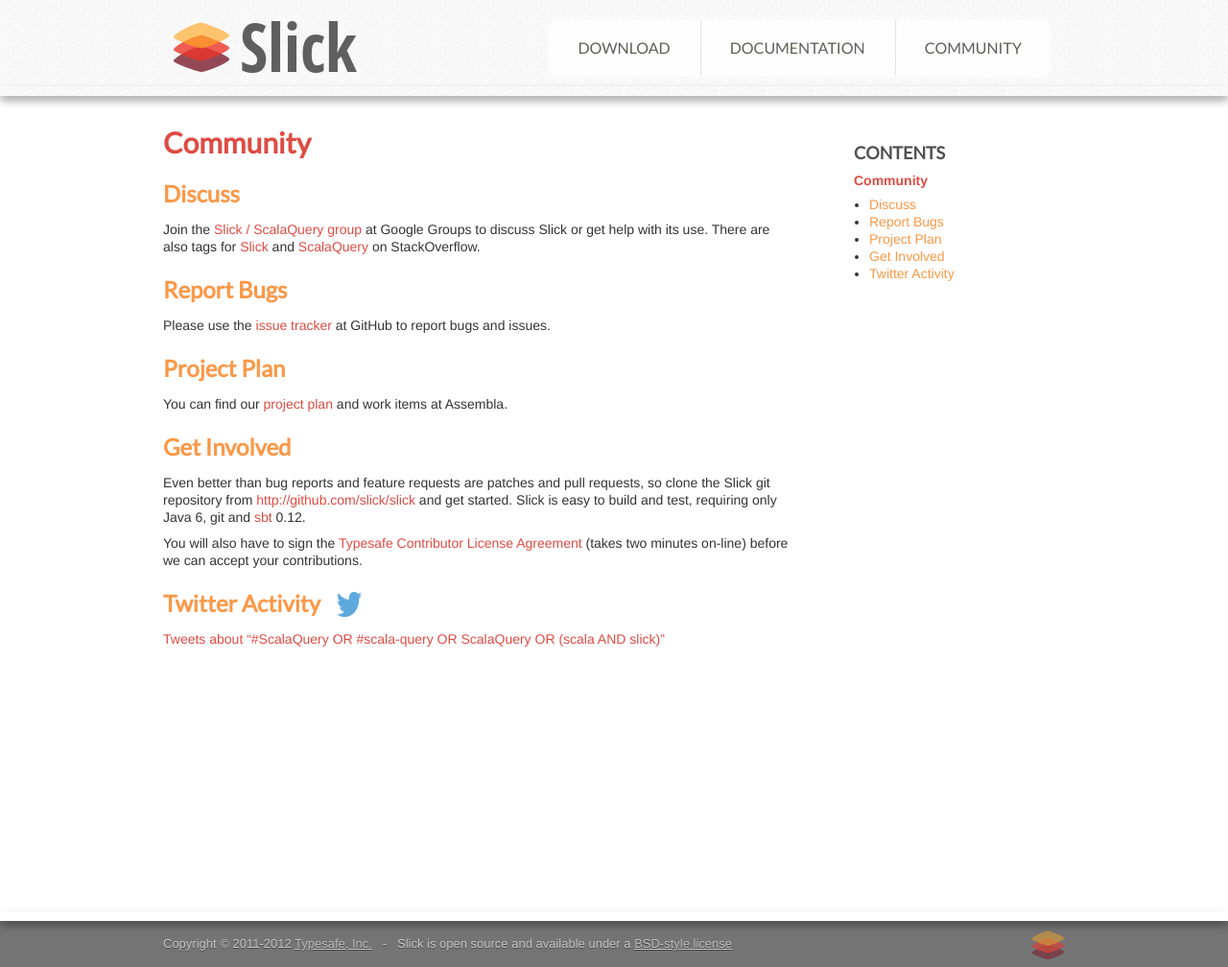
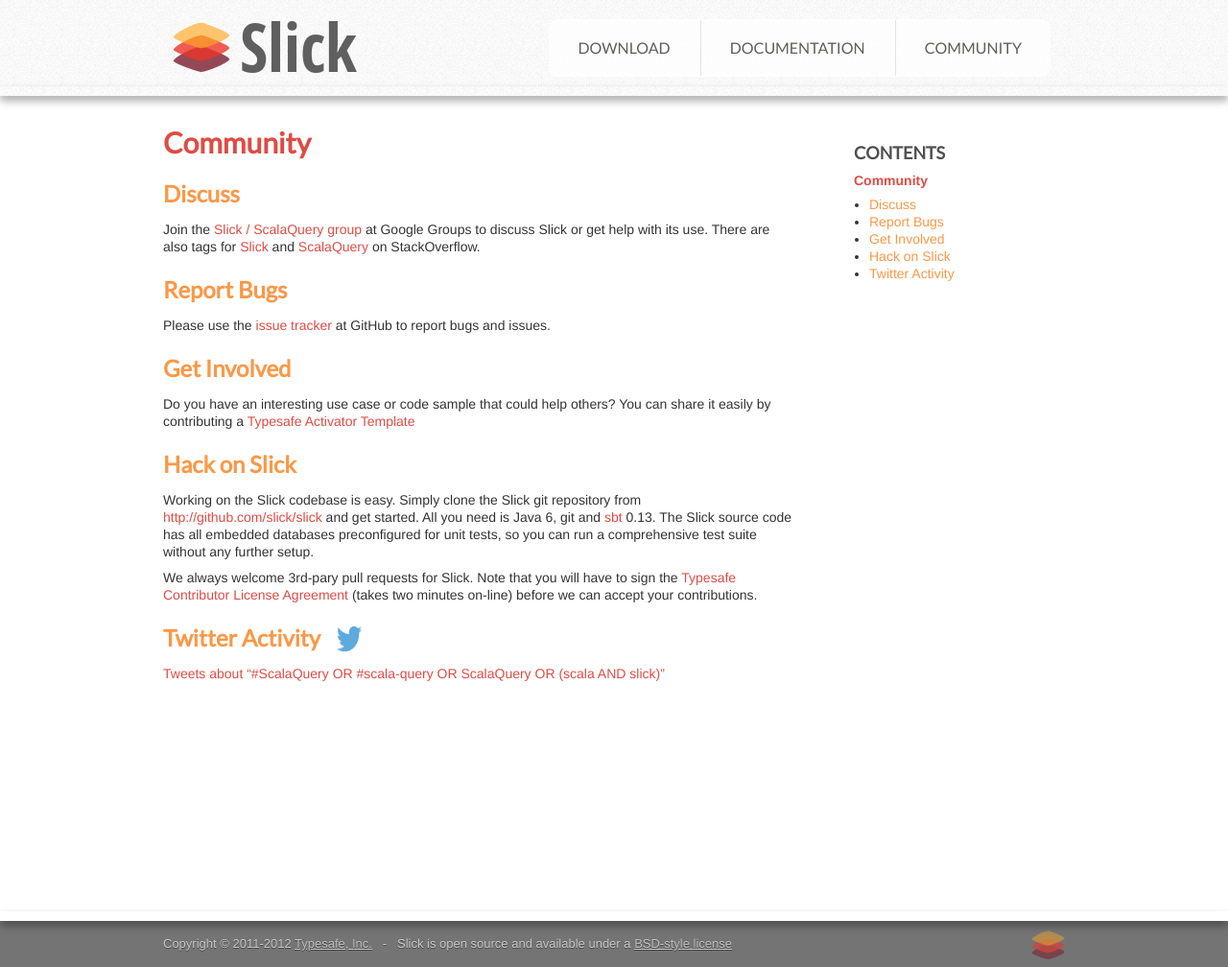
Before and after one commit to slick/slick.github.com, a Jekyll site: the page built from community/index.md, in a window 1280 px wide. Shown: the whole page at 96% size. Built offline with Jekyll 4.4.1, drawn with Linux system fonts in a browser that asks for light colours; comment, search, counter and statistics services are not loaded.

Commit message:
Update the "Community" page:
- Remove link to old Assembla project (we're using github exclusively)

- Change the "Get Involved" section to point to Activator first. We
  want to encourage people to create Activator Templates instead of
  submitting PRs for slick-examples.

```diff
--- a/community/index.md
+++ b/community/index.md
@@ -15,20 +15,21 @@
 Please use the [issue tracker](http://github.com/slick/slick/issues) at GitHub
 to report bugs and issues.
 
-## Project Plan
-
-You can find our [project plan](https://www.assembla.com/spaces/typesafe-slick/milestones)
-and work items at Assembla.
-
 ## Get Involved
 
-Even better than bug reports and feature requests are patches and pull
-requests, so clone the Slick git repository from
-<http://github.com/slick/slick> and get started. Slick is easy to build and
-test, requiring only Java 6, git and
-[sbt](http://code.google.com/p/simple-build-tool/) 0.12.
+Do you have an interesting use case or code sample that could help others?
+You can share it easily by contributing a
+[Typesafe Activator Template](http://typesafe.com/activator/template/contribute)
 
-You will also have to sign the
+## Hack on Slick
+
+Working on the Slick codebase is easy. Simply clone the Slick git repository from
+<http://github.com/slick/slick> and get started. All you need is Java 6, git and
+[sbt](http://www.scala-sbt.org/) 0.13. The Slick source code has all embedded
+databases preconfigured for unit tests, so you can run a comprehensive test suite
+without any further setup.
+
+We always welcome 3rd-pary pull requests for Slick. Note that you will have to sign the
 [Typesafe Contributor License Agreement](https://www.typesafe.com/contribute/cla)
 (takes two minutes on-line) before we can accept your contributions.
 
```
